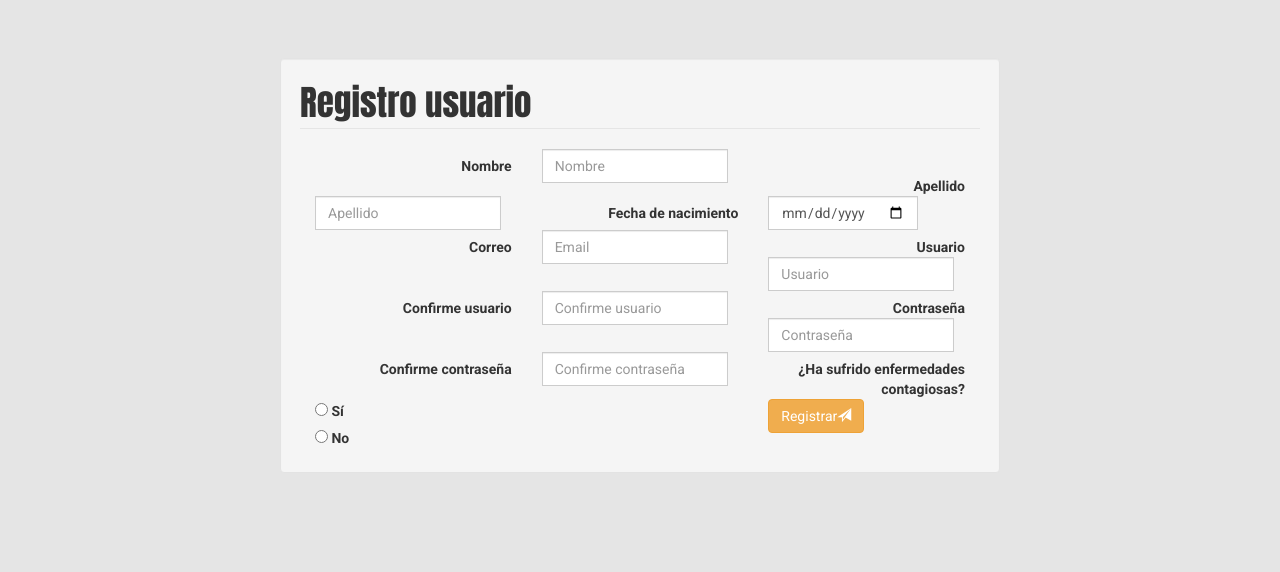
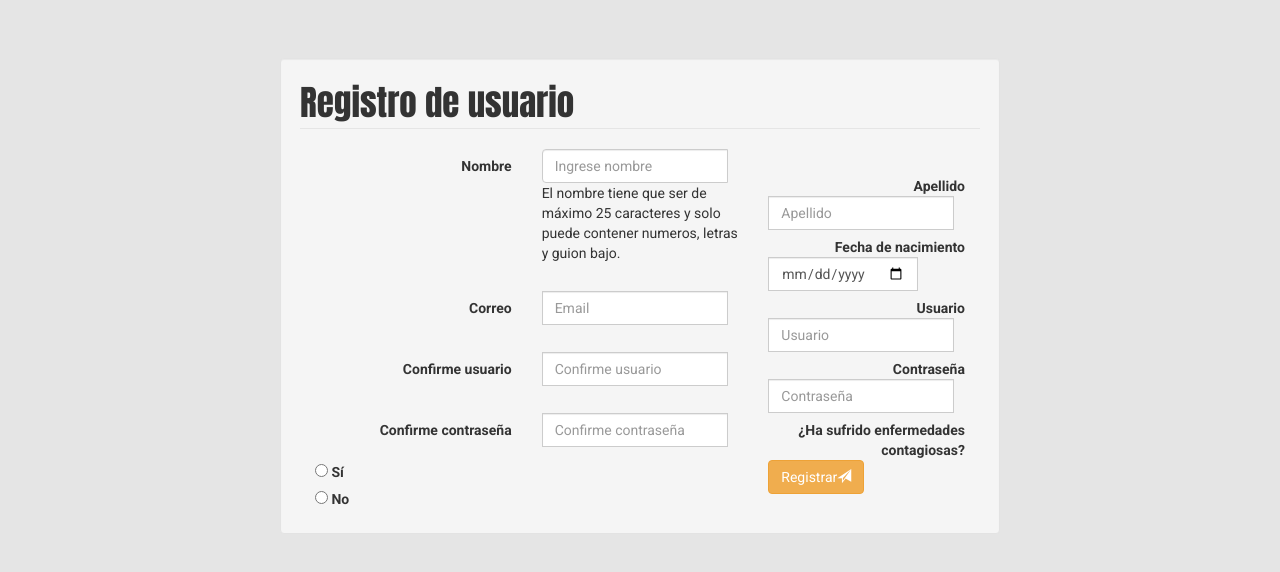
Before and after one commit to d13g0-rar-dev/Taller5Web, a plain HTML site: page registro.html in a window 1280 px wide. Shown: the part 54-626 px from the top of the page. Drawn offline with nearby package versions, Linux system fonts and the light colour scheme.

Commit message:
Update registro.html

```diff
--- a/registro.html
+++ b/registro.html
@@ -43,19 +43,22 @@
 				<fieldset>
 
 					<legend>
-						Registro usuario
+						Registro de usuario
 					</legend>
 
 					<form action="/cv/dataCV" method="post" enctype="multipart/form-data">
-						<div class="d-flex justify-content-center">
-							<label class="col-md-4 control-label">Nombre</label>
+
+						<!-- Grupo: Nombre -->
+						<div class="d-flex justify-content-center" id="grupo__nombre">
+							<label for="nombre" class="col-md-4 control-label">Nombre</label>
 							<div class="col-md-4 inputGroupContainer">
 								<div class="input-group">
-									<input name="nombre" id="nombre" placeholder="Nombre" class="form-control" type="text">
+									<input type="text" name="nombre" id="nombre" placeholder="Ingrese nombre" class="form-control">
+									<i class="formulario__validacion-estado fas fa-times-circle"></i>
 								</div>
-
+								<p class="formulario__input-error">El nombre tiene que ser de máximo 25 caracteres y solo puede contener
+									numeros, letras y guion bajo.</p>
 							</div>
-						</div>
 
 						<div id="error-nombre" class="error-message">El nombre no puede estar vacio.</div>
 
```
